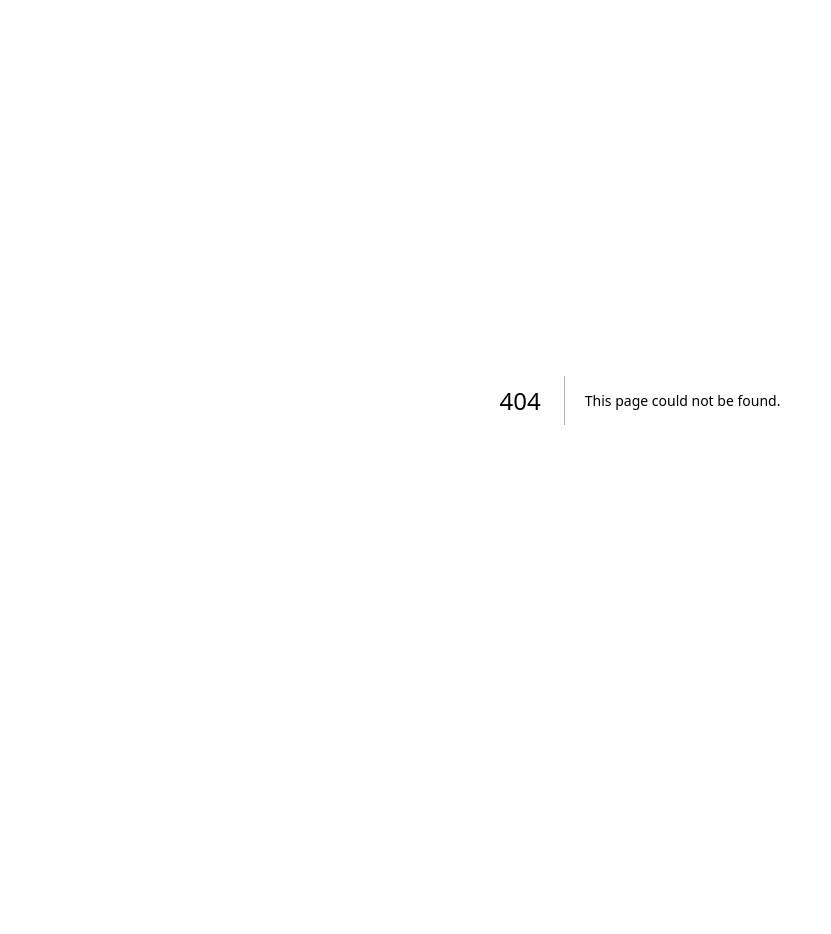
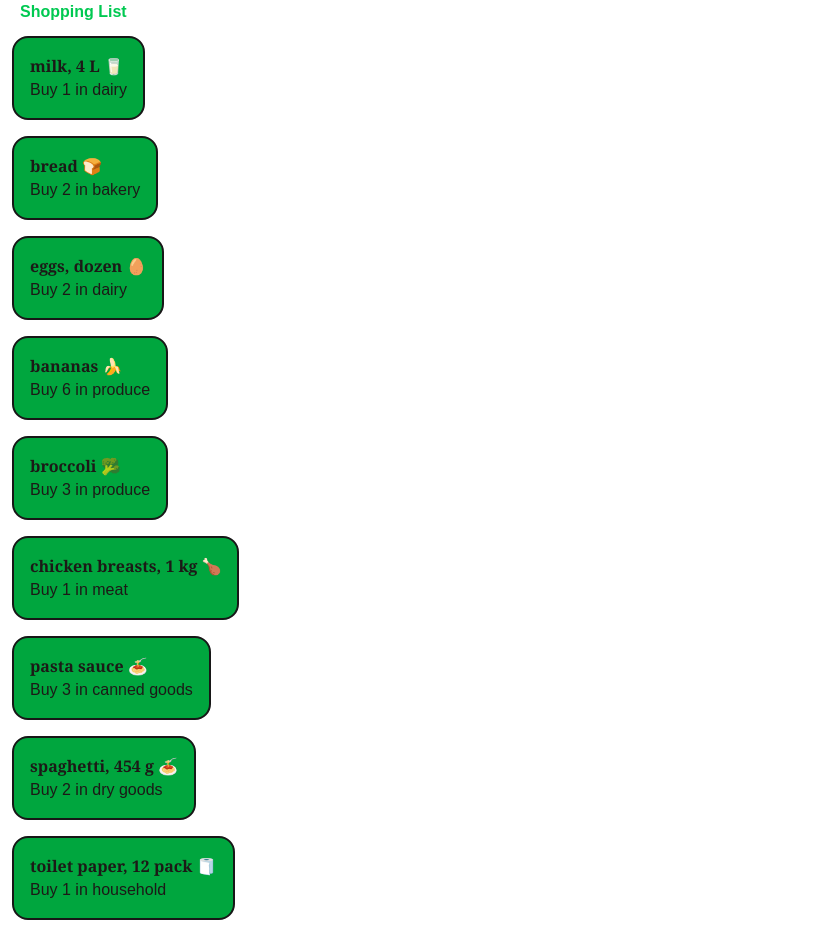
Before and after one commit to sharmarishav8879/cprg306-assignments, a Next.js app: page /week-3 in a window 1280 px wide. Before the commit this address had no page. Shown: the top 934 px of the page, without its empty margins (0-831 px from the left). Before the commit the page ends 800 px from the top, so only its background shows below. Built offline with nearby package versions, Linux system fonts and the light colour scheme.

Commit message:
Week_3_Assignment
Added props and now can see a shopping list in the week-3 folder

```diff
--- a/app/layout.js
+++ b/app/layout.js
@@ -12,7 +12,7 @@ const geistMono = Geist_Mono({
 });
 
 export const metadata = {
-  title: "Create Next App",
+  title: "Shopping List",
   description: "Generated by create next app",
 };
 
--- a/app/page.js
+++ b/app/page.js
@@ -4,7 +4,18 @@ export default function Home() {
   return (
     <main>
       <h1>CPRG 306: Web Develpoment 2 - Assignments</h1>
-      <Link href="/week-2">Week 2</Link>
+      <ul>
+        <li>
+          <Link className="text-cyan-300 hover:text-cyan-700" href="/week-2">
+            Week 2
+          </Link>
+        </li>
+        <li>
+          <Link className="text-cyan-300 hover:text-cyan-700" href="/week-3">
+            Week 3
+          </Link>
+        </li>
+      </ul>
     </main>
   );
 }
--- /dev/null
+++ b/app/week-3/item-list.js
@@ -0,0 +1,103 @@
+import Item from "./item";
+
+export default function ItemList() {
+  const item1 = {
+    name: "milk, 4 L 🥛",
+    quantity: 1,
+    category: "dairy",
+  };
+
+  const item2 = {
+    name: "bread 🍞",
+    quantity: 2,
+    category: "bakery",
+  };
+
+  const item3 = {
+    name: "eggs, dozen 🥚",
+    quantity: 2,
+    category: "dairy",
+  };
+
+  const item4 = {
+    name: "bananas 🍌",
+    quantity: 6,
+    category: "produce",
+  };
+
+  const item5 = {
+    name: "broccoli 🥦",
+    quantity: 3,
+    category: "produce",
+  };
+
+  const item6 = {
+    name: "chicken breasts, 1 kg 🍗",
+    quantity: 1,
+    category: "meat",
+  };
+
+  const item7 = {
+    name: "pasta sauce 🍝",
+    quantity: 3,
+    category: "canned goods",
+  };
+
+  const item8 = {
+    name: "spaghetti, 454 g 🍝",
+    quantity: 2,
+    category: "dry goods",
+  };
+
+  const item9 = {
+    name: "toilet paper, 12 pack 🧻",
+    quantity: 1,
+    category: "household",
+  };
+
+  const item10 = {
+    name: "paper towels, 6 pack",
+    quantity: 1,
+    category: "household",
+  };
+
+  const item11 = {
+    name: "dish soap 🍽️",
+    quantity: 1,
+    category: "household",
+  };
+
+  const item12 = {
+    name: "hand soap 🧼",
+    quantity: 4,
+    category: "household",
+  };
+
+  const items = [
+    item1,
+    item2,
+    item3,
+    item4,
+    item5,
+    item6,
+    item7,
+    item8,
+    item9,
+    item10,
+    item11,
+    item12,
+  ];
+
+  return (
+    <ul>
+      {items.map((item, index) => (
+        <Item
+          key={index}
+          name={item.name}
+          quantity={item.quantity}
+          category={item.category}
+        />
+      ))}
+    </ul>
+  );
+}
--- /dev/null
+++ b/app/week-3/item.js
@@ -0,0 +1,12 @@
+export default function Item({ name, quantity, category }) {
+  return (
+    <ul>
+      <li className="p-4 list-none bg-green-600 mb-4 inline-block ml-3 rounded-2xl  border-2 border-green-250">
+        <h2 className="font-bold font-serif text-stone-900">{name}</h2>
+        <div className="text-stone-900">
+          Buy {quantity} in {category}
+        </div>
+      </li>
+    </ul>
+  );
+}
--- /dev/null
+++ b/app/week-3/page.js
@@ -0,0 +1,20 @@
+import Link from "next/link";
+import Item from "./item";
+import ItemList from "./item-list";
+
+export default function Page() {
+  return (
+    <main className="bg-black-600">
+      <h1 className="mb-3 ml-5 font-extrabold text-green-500 ">
+        Shopping List
+      </h1>
+      <ItemList />
+      <Link
+        className="text-green-500 ml-18 font-sans font-bold hover:text-green-300"
+        href="/"
+      >
+        Home
+      </Link>
+    </main>
+  );
+}
```
